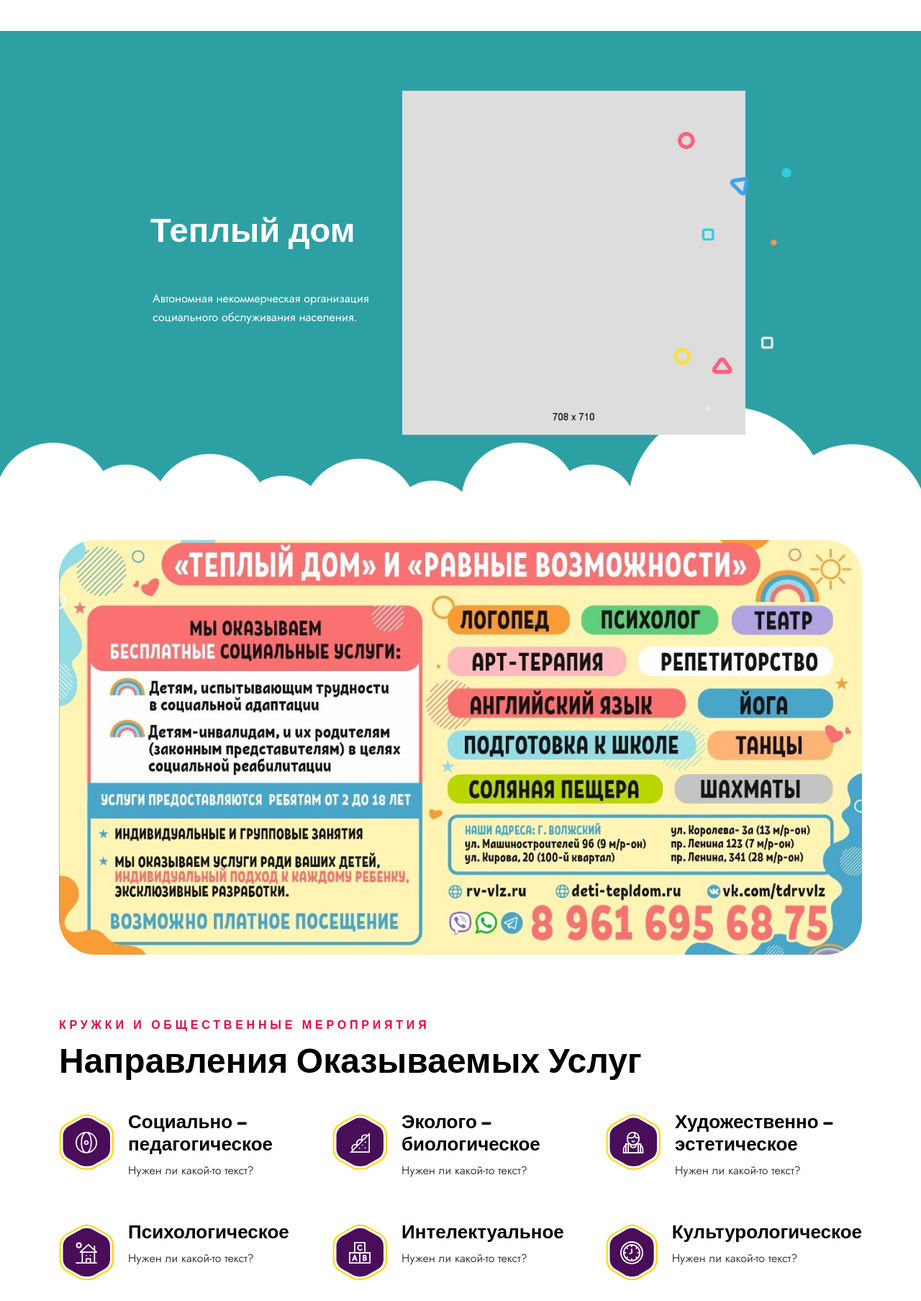
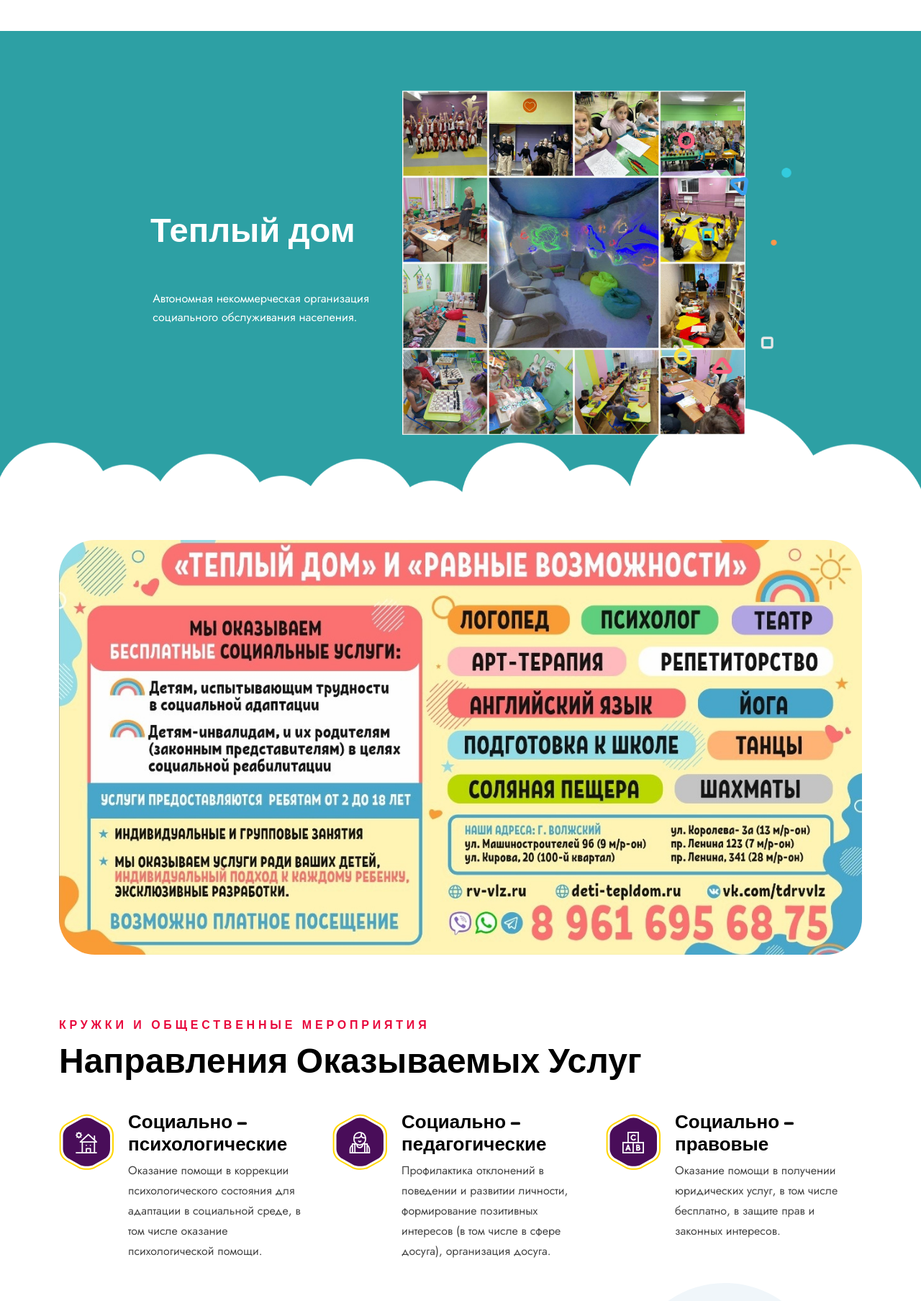
Before and after one commit to alexpunder/deti_tepldom, a Django app: page / in a window 1280 px wide. Shown: the part 229-2036 px from the top of the page at 72% size. Run offline with Django 5.2, Linux system fonts and the light colour scheme; data that the repository does not hold is empty; some libraries are stand-ins or nearby versions.

Commit message:
Поправлена мобильная версия страницы с успешной отправкой формы; изменены изображения на главной странице; отредактированы категории услуг на главной странице; отредактирована модель "Пожертвование" по образцу реквизитов; добавлены ограничения на вывод колмчества слов на страницах нвоостей и проектов; добавлен новый адрес и ссылка-переход на карту в футере; добавлены ссылки на социальные сети; на сервере выпущены ssl-сертификаты - в CORS и ALLOWED_HOSTS добавлена поддержка https.

```diff
--- a/teplyj_dom/schooling/views.py
+++ b/teplyj_dom/schooling/views.py
@@ -42,7 +42,7 @@ def index(request):
 
 
 class ProjectsListView(ListView):
-    queryset = Project.objects.all()
+    queryset = Project.objects.order_by('id')
     template_name = 'schooling_pages/projects_list.html'
     paginate_by = 10
 
--- a/teplyj_dom/support_pages/admin.py
+++ b/teplyj_dom/support_pages/admin.py
@@ -22,7 +22,7 @@ class DocumentAdmin(admin.ModelAdmin):
 @admin.register(Charity)
 class CharityAdmin(admin.ModelAdmin):
     list_display = (
-        'short_name',
+        'full_name',
     )
 
 
--- a/teplyj_dom/templates/base.html
+++ b/teplyj_dom/templates/base.html
@@ -1,7 +1,8 @@
 {% load static %}
 
 <!doctype html>
-<html class="no-js" lang="zxx">
+<html class="no-js" lang="ru">
+<html prefix="og: http://ogp.me/ns#" prefix="og: http://ogp.me/ns#">
 
 <head>
   <meta charset="utf-8">
@@ -11,37 +12,27 @@
   <meta name="description" content="Теплый дом - автономная некоммерческая организация социального обслуживания населения.">
   <meta name="robots" content="INDEX,FOLLOW">
 
-  <!-- Mobile Specific Metas -->
+  <meta property="og:locale" content="ru_RU" />
+  <meta property="og:type" content="website" />
+  <meta property="og:url" content="https://deti-tepldom.ddns.net/" />
+  <meta property="og:title" content="Теплый дом" />
+  <meta property="og:description" content="Автономная некоммерческая организация социального обслуживания населения." />
+  <meta property="og:image" content="https://deti-tepldom.ddns.net/static/img/logo.png" />
+
   <meta name="viewport" content="width=device-width, initial-scale=1, shrink-to-fit=no">
 
-  <!-- Favicons - Place favicon.ico in the root directory -->
-  <link rel="shortcut icon" href="{% static "img/favicon.ico" %}" type="image/x-icon">
-  <link rel="icon" href="{% static "img/favicon.ico" %}" type="image/x-icon">
+  <link rel="shortcut icon" href="{% static "favicons/favicon.ico" %}" type="image/x-icon">
+  <link rel="icon" href="{% static "favicons/favicon.ico" %}" type="image/x-icon">
 
-  <!--==============================
-  Google Fonts
-============================== -->
   <link rel="preconnect" href="https://fonts.googleapis.com">
   <link rel="preconnect" href="https://fonts.gstatic.com" crossorigin>
   <link href="https://fonts.googleapis.com/css2?family=Fredoka:wght@400;500;600;700&family=Jost:wght@400;500&display=swap" rel="stylesheet">
 
-
-  <!--==============================
-    All CSS File
-============================== -->
-
-  <!-- Bootstrap -->
   <link rel="stylesheet" href="{% static "css/bootstrap.min.css" %}">
-  <!-- <link rel="stylesheet" href="{% static "css/app.min.css"> -->
-  <!-- Fontawesome Icon -->
   <link rel="stylesheet" href="{% static "css/fontawesome.min.css" %}">
-  <!-- Layerslider -->
   <link rel="stylesheet" href="{% static "css/layerslider.min.css" %}">
-  <!-- Magnific Popup -->
   <link rel="stylesheet" href="{% static "css/magnific-popup.min.css" %}">
-  <!-- Slick Slider -->
   <link rel="stylesheet" href="{% static "css/slick.min.css" %}">
-  <!-- Theme Custom CSS -->
   <link rel="stylesheet" href="{% static "css/style.css" %}">
   <link rel="stylesheet" href="{% static 'layerslider/skins/v6/skin.css' %}">
 
@@ -74,32 +65,16 @@
 
   <a href="#" class="scrollToTop scroll-btn"><i class="far fa-arrow-up"></i></a>
 
-  <!--********************************
-    Code End  Here
-******************************** -->
-
-  <!--==============================
-      All Js File
-  ============================== -->
-  <!-- Jquery -->
   <script src="{% static "js/vendor/jquery-3.6.0.min.js" %}"></script>
-  <!-- Slick Slider -->
   <script src="{% static "js/slick.min.js" %}"></script>
-  <!-- <script src="{% static "js/app.min.js"></script> -->
-  <!-- Layerslider -->
   <script src="{% static "js/layerslider.utils.js" %}"></script>
   <script src="{% static "js/layerslider.transitions.js" %}"></script>
   <script src="{% static "js/layerslider.kreaturamedia.jquery.js" %}"></script>
-  <!-- jquery ui -->
   <script src="{% static "js/jquery-ui.min.js" %}"></script>
-  <!-- Bootstrap -->
   <script src="{% static "js/bootstrap.min.js" %}"></script>
-  <!-- Magnific Popup -->
   <script src="{% static "js/jquery.magnific-popup.min.js" %}"></script>
-  <!-- Isotope Filter -->
   <script src="{% static "js/imagesloaded.pkgd.min.js" %}"></script>
   <script src="{% static "js/isotope.pkgd.min.js" %}"></script>
-  <!-- Main Js File -->
   <script src="{% static "js/main.js" %}"></script>
 
 </body>
--- a/teplyj_dom/templates/includes/footer.html
+++ b/teplyj_dom/templates/includes/footer.html
@@ -35,6 +35,7 @@
                             <p class="footer-info"><a href="https://yandex.ru/maps/-/CDSmMPmT" target="_blank">404120, Волгоградская обл., г. Волжский, ул. Королева, 3А</a></p>
                             <p class="footer-info"><a href="https://yandex.ru/maps/-/CDSmMXm5" target="_blank">404120, Волгоградская обл., г. Волжский, пр. Ленина, 123</a></p>
                             <p class="footer-info"><a href="https://yandex.ru/maps/-/CDSmQI3x" target="_blank">404133, Волгоградская обл., г. Волжский, пр. Ленина, 341</a></p>
+                            <p class="footer-info"><a href="https://yandex.ru/maps/-/CDS9zA2v" target="_blank">404122, Волгоградская обл., г. Волжский, ул. Кирова, 20</a></p>
                         </div>
                     </div>
                 </div>
@@ -77,9 +78,8 @@
                 <div class="col-lg-auto">
                     <div class="vs-social">
                         <a href="https://vk.com/tdrvvlz" target="_blank"><i class="fab fa-vk"></i></a>
-                        <a href="#" target="_blank"><i class="fab fa-youtube"></i></a>
-                        <a href="#" target="_blank"><i class="fab fa-telegram"></i></a>
-                        <a href="#" target="_blank"><i class="fab fa-whatsapp"></i></a>
+                        <a href="https://t.me/+79616956875" target="_blank"><i class="fab fa-telegram"></i></a>
+                        <a href="https://wa.me/+79616956875" target="_blank"><i class="fab fa-whatsapp"></i></a>
                     </div>
                 </div>
                 <div class="col-lg-auto">
--- a/teplyj_dom/templates/index.html
+++ b/teplyj_dom/templates/index.html
@@ -8,7 +8,7 @@
     <div class="vs-hero-carousel" data-height="1050" data-container="1900" data-slidertype="responsive" data-globalbgcolor="#2DA0A4">
         <div class="ls-slide" data-ls="duration:12000; transition2d:5; kenburnsscale:1.2;">
             <img width="1920" height="295" src="{% static "img/hero/h-s-2-2.png" %}" class="ls-l ls-img-layer" alt="bg" decoding="async" style="font-size:36px; color:#000; stroke:#000; stroke-width:0px; text-align:left; font-style:normal; text-decoration:none; text-transform:none; font-weight:400; letter-spacing:0px; background-position:0% 0%; background-repeat:no-repeat; background-clip:border-box; overflow:visible; top:775px; left:-10px; -webkit-background-clip:border-box;" data-ls="static:forever;">
-            <img width="708" height="710" src="{% static "img/hero/hero-2-1.png" %}" class="ls-l ls-hide-phone ls-img-layer" alt="bg" decoding="async" style="font-size:36px; color:#000; stroke:#000; stroke-width:0px; text-align:left; font-style:normal; text-decoration:none; text-transform:none; font-weight:400; letter-spacing:0px; background-position:0% 0%; background-repeat:no-repeat; background-clip:border-box; overflow:visible; top:123px; left:830px; -webkit-background-clip:border-box;" data-ls="parallax:true; parallaxlevel:4; parallaxevent:cursor;">
+            <img width="708" height="710" src="{% static "img/index/header.jpeg" %}" class="ls-l ls-hide-phone ls-img-layer" alt="bg" decoding="async" style="font-size:36px; color:#000; stroke:#000; stroke-width:0px; text-align:left; font-style:normal; text-decoration:none; text-transform:none; font-weight:400; letter-spacing:0px; background-position:0% 0%; background-repeat:no-repeat; background-clip:border-box; overflow:visible; top:123px; left:830px; -webkit-background-clip:border-box;" data-ls="parallax:true; parallaxlevel:4; parallaxevent:cursor;">
             <img width="552" height="616" src="{% static "img/hero/h-s-2-1.png" %}" class="ls-l ls-hide-phone ls-img-layer" alt="bg" decoding="async" style="font-size:36px; color:#000; stroke:#000; stroke-width:0px; text-align:left; font-style:normal; text-decoration:none; text-transform:none; font-weight:400; letter-spacing:0px; background-position:0% 0%; background-repeat:no-repeat; background-clip:border-box; overflow:visible; top:170px; left:1171px; -webkit-background-clip:border-box;" data-ls="parallax:true; parallaxlevel:3; parallaxevent:cursor;">
             <h1 style="font-size:70px; stroke:#000; stroke-width:0px; text-align:left; font-style:normal; text-decoration:none; text-transform:none; letter-spacing:0px; background-position:0% 0%; background-repeat:no-repeat; background-clip:border-box; overflow:visible; color:#ffffff; font-family:'Fredoka', sans-serif; line-height:70px; font-weight:600; left:310px; top:305px; -webkit-background-clip:border-box;" class="ls-l ls-hide-tablet ls-hide-phone ls-text-layer" data-ls="offsetxin:-100; easingin:easeOutQuint;">
 
@@ -41,7 +41,7 @@
             <h1 style="font-size:110px; stroke:#000; stroke-width:0px; text-align:left; font-style:normal; text-decoration:none; text-transform:none; letter-spacing:0px; background-position:0% 0%; background-repeat:no-repeat; background-clip:border-box; overflow:visible; color:#ffffff; font-family:'Fredoka', sans-serif; line-height:110px; font-weight:600; left:100px; top:380px; -webkit-background-clip:border-box;" class="ls-l ls-hide-desktop ls-hide-tablet ls-text-layer" data-ls="offsetxin:-100; delayin:600; easingin:easeOutQuint;">
                 Теплый дом
             </h1>
-            <img width="708" height="710" src="{% static "img/hero/hero-2-1.png" %}" class="ls-l ls-hide-desktop ls-hide-tablet ls-img-layer" alt="bg" decoding="async" style="font-size:36px; color:#000; stroke:#000; stroke-width:0px; text-align:left; font-style:normal; text-decoration:none; text-transform:none; font-weight:400; letter-spacing:0px; background-position:0% 0%; background-repeat:no-repeat; background-clip:border-box; overflow:visible; top:47px; left:1003px; -webkit-background-clip:border-box;" data-ls="parallax:true; parallaxlevel:4; parallaxevent:cursor;">
+            <img width="708" height="710" src="{% static "img/index/header.jpeg" %}" class="ls-l ls-hide-desktop ls-hide-tablet ls-img-layer" alt="bg" decoding="async" style="font-size:36px; color:#000; stroke:#000; stroke-width:0px; text-align:left; font-style:normal; text-decoration:none; text-transform:none; font-weight:400; letter-spacing:0px; background-position:0% 0%; background-repeat:no-repeat; background-clip:border-box; overflow:visible; top:47px; left:1003px; -webkit-background-clip:border-box;" data-ls="parallax:true; parallaxlevel:4; parallaxevent:cursor;">
             <img width="552" height="616" src="{% static "img/hero/h-s-2-1.png" %}" class="ls-l ls-hide-desktop ls-hide-tablet ls-img-layer" alt="bg" decoding="async" style="font-size:36px; color:#000; stroke:#000; stroke-width:0px; text-align:left; font-style:normal; text-decoration:none; text-transform:none; font-weight:400; letter-spacing:0px; background-position:0% 0%; background-repeat:no-repeat; background-clip:border-box; overflow:visible; top:76px; left:1340px; -webkit-background-clip:border-box;" data-ls="parallax:true; parallaxlevel:3; parallaxevent:cursor;">
         </div>
     </div>
@@ -51,7 +51,7 @@
     <div class="container">
         <div class="img-box4">
             <div class="img-1 mega-hover">
-                <img src="{% static "img/index/main_cut.jpg" %}" alt="about">
+                <img src="{% static "img/index/main_cut.jpg" %}" alt="about" loading="lazy">
             </div>
         </div>
     </div>
@@ -79,25 +79,11 @@
                         <div class="service-shape1"></div>
                         <div class="service-shape2"></div>
                         <div class="service-shape3"></div>
-                        <img src="{% static "img/icon/sr-2-1.svg" %}" alt="icon">
+                        <img src="{% static "img/icon/sr-2-4.svg" %}" alt="icon">
                     </div>
                     <div class="service-content">
-                        <h3 class="service-title">Социально – педагогическое</h3>
-                        <p class="service-text">Нужен ли какой-то текст?</p>
-                    </div>
-                </div>
-            </div>
-            <div class="col-md-6 col-lg-4">
-                <div class="service-style2">
-                    <div class="service-icon">
-                        <div class="service-shape1"></div>
-                        <div class="service-shape2"></div>
-                        <div class="service-shape3"></div>
-                        <img src="{% static "img/icon/sr-2-2.svg" %}" alt="icon">
-                    </div>
-                    <div class="service-content">
-                        <h3 class="service-title">Эколого – биологическое</h3>
-                        <p class="service-text">Нужен ли какой-то текст?</p>
+                        <h3 class="service-title">Социально – психологические</h3>
+                        <p class="service-text">Оказание помощи в коррекции психологического состояния для адаптации в социальной среде, в том числе оказание психологической помощи.</p>
                     </div>
                 </div>
             </div>
@@ -110,22 +96,8 @@
                         <img src="{% static "img/icon/sr-2-3.svg" %}" alt="icon">
                     </div>
                     <div class="service-content">
-                        <h3 class="service-title">Художественно – эстетическое</h3>
-                        <p class="service-text">Нужен ли какой-то текст?</p>
-                    </div>
-                </div>
-            </div>
-            <div class="col-md-6 col-lg-4">
-                <div class="service-style2">
-                    <div class="service-icon">
-                        <div class="service-shape1"></div>
-                        <div class="service-shape2"></div>
-                        <div class="service-shape3"></div>
-                        <img src="{% static "img/icon/sr-2-4.svg" %}" alt="icon">
-                    </div>
-                    <div class="service-content">
-                        <h3 class="service-title">Психологическое</h3>
-                        <p class="service-text">Нужен ли какой-то текст?</p>
+                        <h3 class="service-title">Социально – педагогические</h3>
+                        <p class="service-text">Профилактика отклонений в поведении и развитии личности, формирование позитивных интересов (в том числе в сфере досуга), организация досуга.</p>
                     </div>
                 </div>
             </div>
@@ -138,22 +110,8 @@
                         <img src="{% static "img/icon/sr-2-5.svg" %}" alt="icon">
                     </div>
                     <div class="service-content">
-                        <h3 class="service-title">Интелектуальное</h3>
-                        <p class="service-text">Нужен ли какой-то текст?</p>
-                    </div>
-                </div>
-            </div>
-            <div class="col-md-6 col-lg-4">
-                <div class="service-style2">
-                    <div class="service-icon">
-                        <div class="service-shape1"></div>
-                        <div class="service-shape2"></div>
-                        <div class="service-shape3"></div>
-                        <img src="{% static "img/icon/sr-2-6.svg" %}" alt="icon">
-                    </div>
-                    <div class="service-content">
-                        <h3 class="service-title">Культурологическое</h3>
-                        <p class="service-text">Нужен ли какой-то текст?</p>
+                        <h3 class="service-title">Социально – правовые</h3>
+                        <p class="service-text">Оказание помощи в получении юридических услуг, в том числе бесплатно, в защите прав и законных интересов.</p>
                     </div>
                 </div>
             </div>
@@ -172,8 +130,8 @@
         <div class="row">
             <div class="col-xl-auto col-xxl-6">
                 <div class="img-box6">
-                    <div class="img-1 mega-hover"><img src="{% static "img/about/con-1-1.jpg" %}" alt="image"></div>
-                    <div class="img-2 mega-hover"><img src="{% static "img/about/con-1-2.jpg" %}" alt="image"></div>
+                    <div class="img-1 mega-hover"><img src="{% static "img/index/img_form.jpg" %}" alt="image" loading="lazy"></div>
+                    <div class="img-2 mega-hover"><img src="{% static "img/index/img_forms.jpg" %}" alt="image" loading="lazy"></div>
                 </div>
             </div>
             <div class="col-xl col-xxl-6 align-self-center">
@@ -240,7 +198,7 @@
             <div>
                 <div class="img-box7">
                     <div class="img-1 mega-hover">
-                        <img src="{{ image.image.url }}" alt="about">
+                        <img src="{{ image.image.url }}" alt="about" loading="lazy">
                     </div>
                 </div>
             </div>
@@ -250,7 +208,7 @@
             {% for image in images %}
             <div class="col-auto">
                 <div class="thumb-style2">
-                    <img src="{{ image.image.url }}" alt="gallery">
+                    <img src="{{ image.image.url }}" alt="gallery" loading="lazy">
                 </div>
             </div>
             {% endfor %}
--- a/teplyj_dom/templates/schooling_pages/success.html
+++ b/teplyj_dom/templates/schooling_pages/success.html
@@ -11,7 +11,7 @@
             </div>
             <div class="col-lg-6 col-xl">
                 <div class="error-content">
-                    <h1 class="error-number">Класс!</h1>
+                    <h1 class="error-number">Класс</h1>
                     <p class="error-text">Ваше сообщение зарегистрировано.</p>
                     <p class="error-text">В ближайшее время наши специалисты ответят на все вопросы.</p>
                     <a href="{% url 'schooling:index' %}" class="vs-btn style4">Вернуться на главную</a>
--- a/teplyj_dom/templates/support_pages/contacts.html
+++ b/teplyj_dom/templates/support_pages/contacts.html
@@ -44,8 +44,8 @@
 <section class=" space-extra-bottom ">
     <div class="container">
         <div class="row flex-row-reverse gx-60 justify-content-between">
-            <div class="col-xl-auto">
-                <img src="{% static "img/about/con-2-1.png" %}" alt="girl" class="w-100">
+            <div class="space-bottom col-xl-auto">
+                <img src="{% static "img/index/salt_room_2.jpg" %}" alt="girl" class="w-100">
             </div>
             <div class="col-xl col-xxl-6 align-self-center">
                 <div class="title-area">
--- a/teplyj_dom/teplyj_dom/settings.py
+++ b/teplyj_dom/teplyj_dom/settings.py
@@ -17,7 +17,7 @@ ALLOWED_HOSTS = os.getenv('ALLOWED_HOSTS', 'localhost').split(',')
 
 INTERNAL_IPS = ['localhost', '127.0.0.1']
 
-CSRF_TRUSTED_ORIGINS = ['deti-tepldom.ddns.net']
+CSRF_TRUSTED_ORIGINS = ['https://deti-tepldom.ddns.net']
 
 
 BOT_TOKEN = os.getenv('BOT_TOKEN')
```
Also changed, not shown: teplyj_dom/support_pages/models.py (+12 -20 lines), teplyj_dom/templates/includes/charity_rows.html (+10 -18 lines), teplyj_dom/static/favicons/favicon.ico (added), teplyj_dom/static/img/index/header.jpeg (added), teplyj_dom/static/img/index/img_form.jpg (added), teplyj_dom/static/img/index/img_forms.jpg (added), teplyj_dom/static/img/index/salt_room.jpg (added), teplyj_dom/static/img/index/salt_room_2.jpg (added), teplyj_dom/support_pages/migrations/0001_initial.py, teplyj_dom/support_pages/migrations/0002_question.py (deleted).
